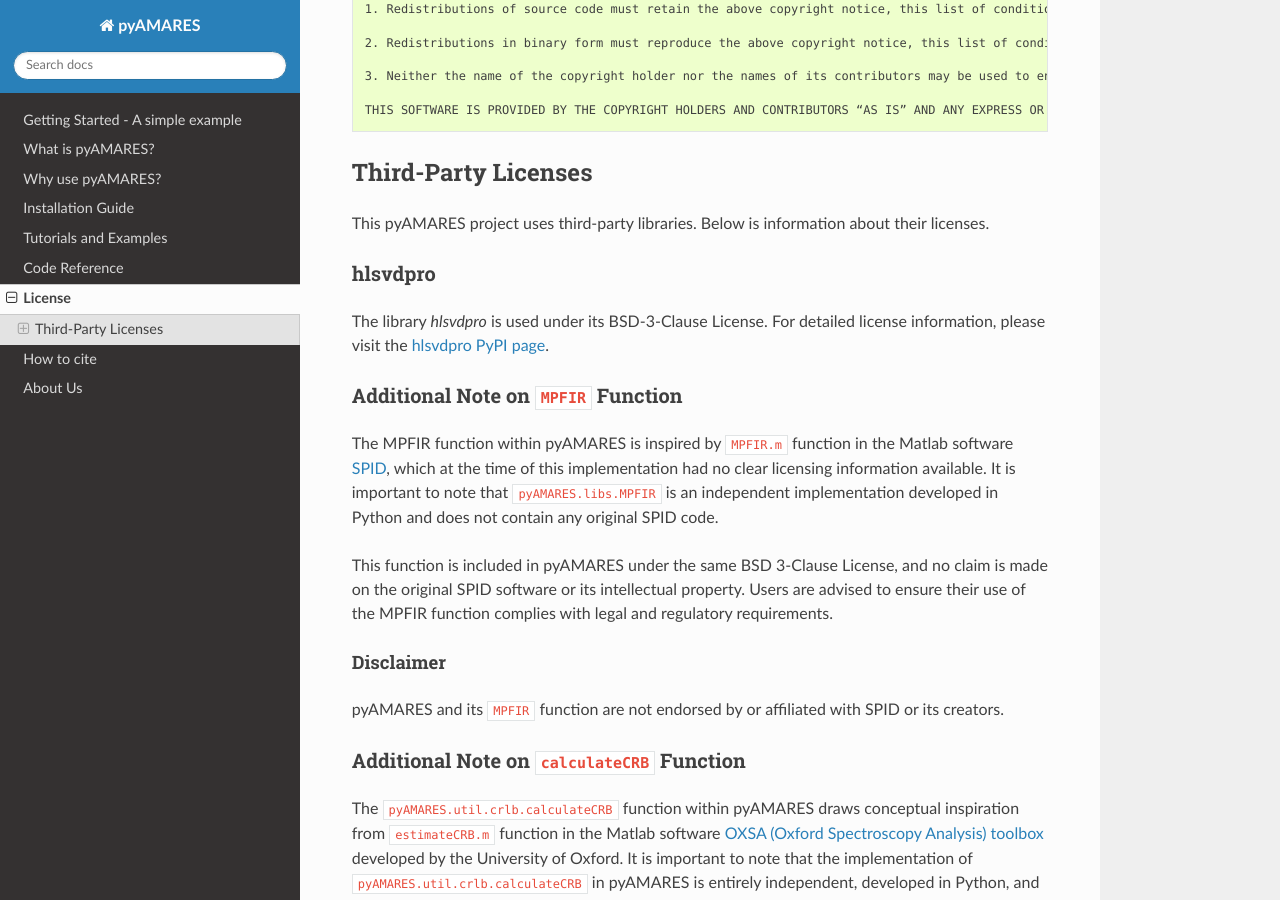
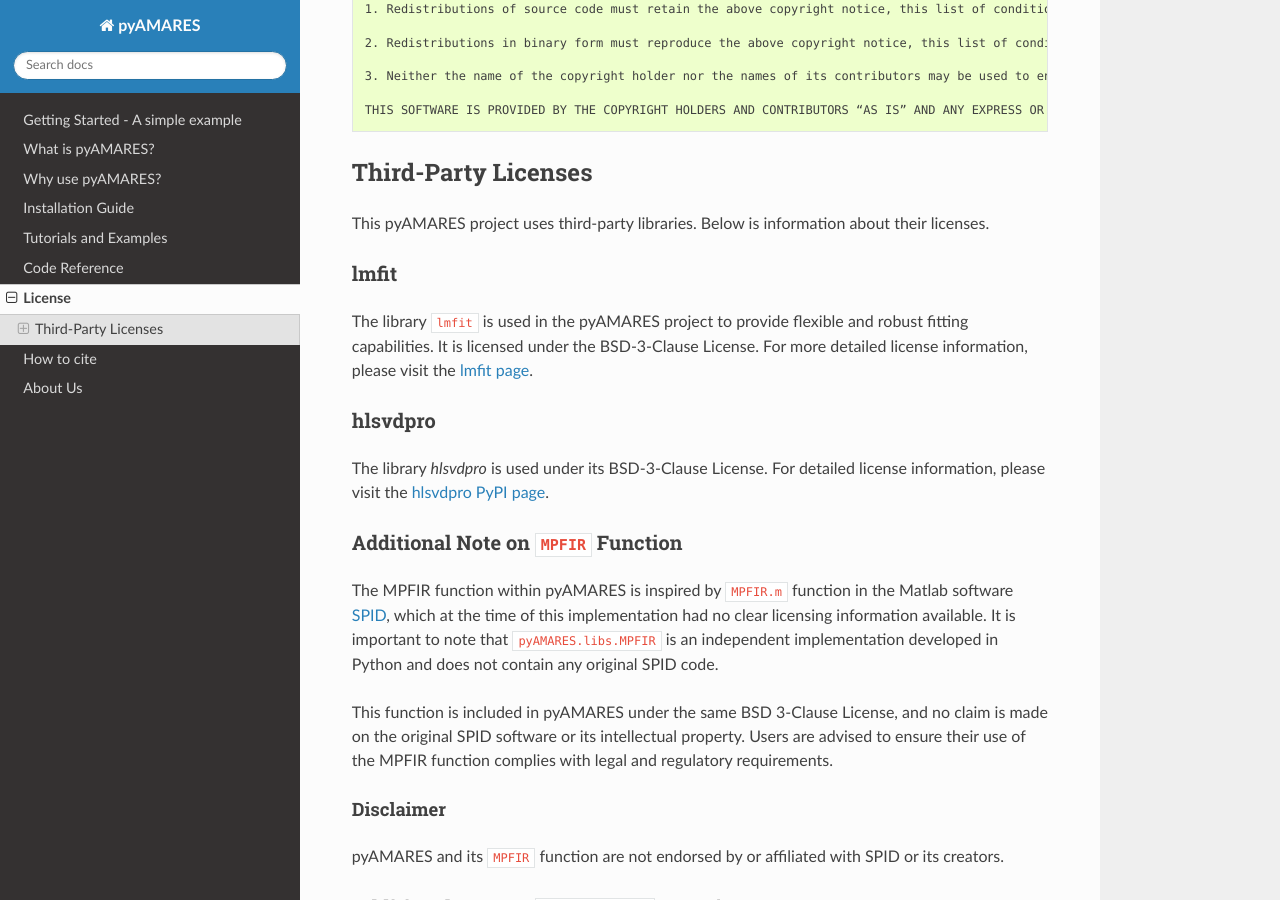
Before and after one commit to HawkMRS/pyAMARES, a Sphinx documentation site: the page built from docs/source/license.rst, in a window 1280 px wide and 900 px high, scrolled down 398 px. Built offline with Sphinx 7.4.7 and the Read the Docs theme 2.0.0, drawn with Linux system fonts in a browser that asks for light colours; pages that are not in the unit, such as notebooks, are missing from menus.

Commit message:
add reference to LMFIT license

```diff
--- a/docs/source/license.rst
+++ b/docs/source/license.rst
@@ -11,6 +11,10 @@ Third-Party Licenses
 --------------------
 
 This pyAMARES project uses third-party libraries. Below is information about their licenses.
+
+lmfit
+^^^^^
+The library ``lmfit`` is used in the pyAMARES project to provide flexible and robust fitting capabilities. It is licensed under the BSD-3-Clause License. For more detailed license information, please visit the `lmfit page <https://lmfit.github.io/lmfit-py/installation.html#copyright-licensing-and-re-distribution>`_.
 
 hlsvdpro
 ^^^^^^^^
```
